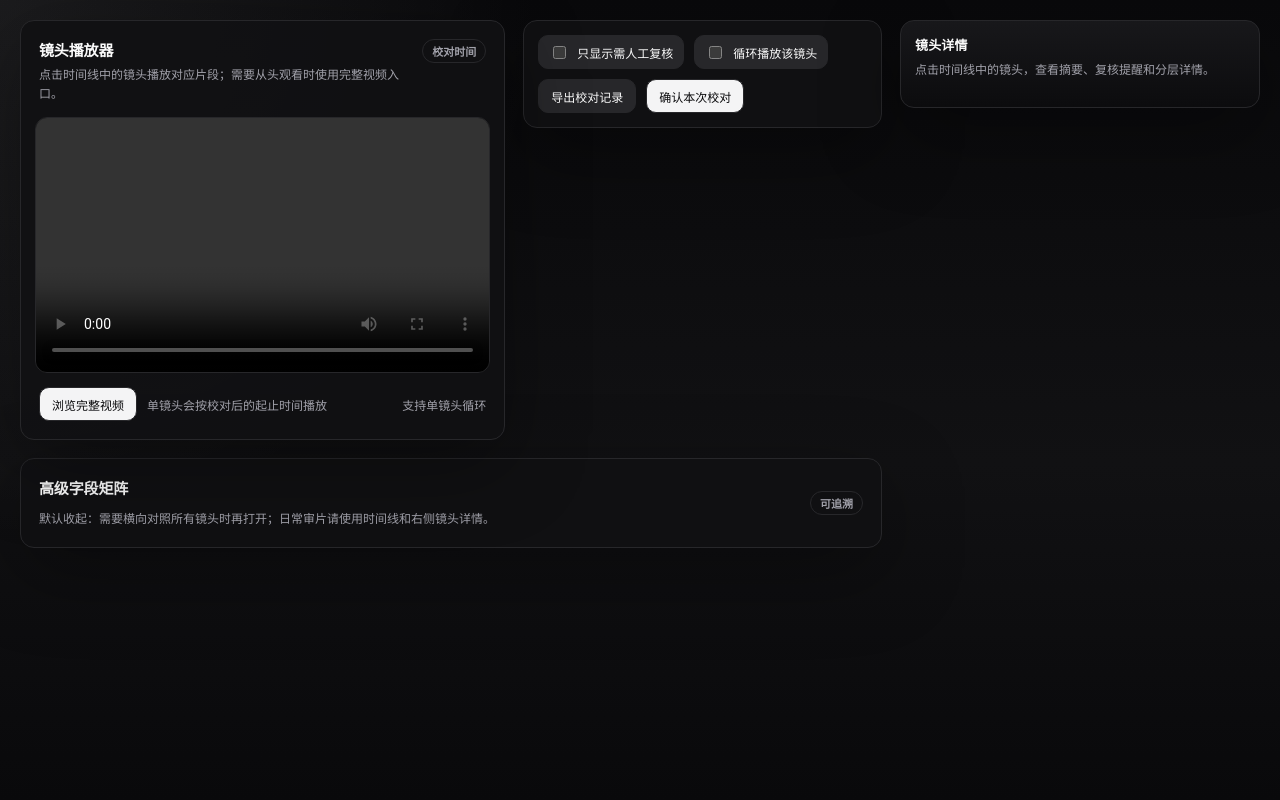
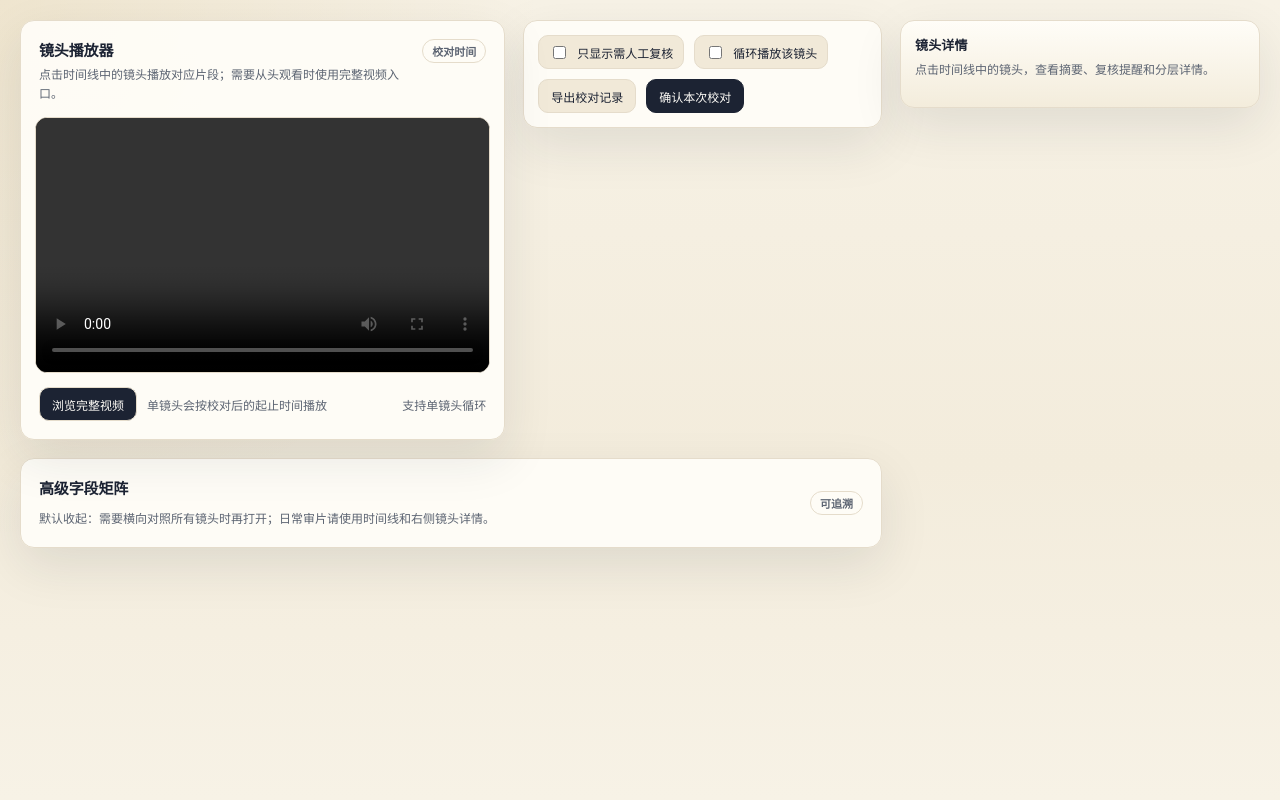
Before and after one commit to MemoBloom/MemoLoupe, a Python web app: template templates/shot-analysis.html in a window 1280 px wide. Run offline with Jinja, Linux system fonts and the light colour scheme; the template is opened without the code that fills it, so the values that code supplies are empty.

Commit message:
feat(render): shot 工作台暖纸浅色品牌主题

```diff
--- a/templates/shot-analysis.html
+++ b/templates/shot-analysis.html
@@ -6,35 +6,37 @@
 <title>MemoLoupe 镜头拉片校对台</title>
 <style>
   :root {
-    color-scheme: dark;
-    --background: #09090b;
-    --foreground: #fafafa;
-    --card: #111113;
-    --card-foreground: #fafafa;
-    --popover: #18181b;
-    --popover-foreground: #fafafa;
-    --primary: #f4f4f5;
-    --primary-foreground: #09090b;
-    --secondary: #27272a;
-    --secondary-foreground: #fafafa;
-    --muted: #27272a;
-    --muted-foreground: #a1a1aa;
-    --accent: #27272a;
-    --accent-foreground: #fafafa;
-    --destructive: #fb7185;
-    --warning: #fbbf24;
-    --success: #86efac;
-    --warning-border: rgba(251, 191, 36, 0.38);
-    --warning-bg: rgba(251, 191, 36, 0.10);
-    --success-border: rgba(134, 239, 172, 0.30);
-    --success-bg: rgba(134, 239, 172, 0.10);
-    --destructive-border: rgba(251, 113, 133, 0.35);
-    --purple-border: rgba(192, 132, 252, 0.38);
-    --border: #27272a;
-    --input: #3f3f46;
-    --ring: #a1a1aa;
+    color-scheme: light;
+    --background: #f7f2e6;
+    --foreground: #1c2333;
+    --card: #fffdf8;
+    --card-foreground: #1c2333;
+    --popover: #fffdf8;
+    --popover-foreground: #1c2333;
+    --primary: #1c2333;
+    --primary-foreground: #fffdf8;
+    --secondary: #f1e9d8;
+    --secondary-foreground: #1c2333;
+    --muted: #f1e9d8;
+    --muted-foreground: #5c6472;
+    --accent: #f0e6cf;
+    --accent-foreground: #1c2333;
+    --brand: #a57100;
+    --brand-foreground: #fffdf8;
+    --destructive: #b3354a;
+    --warning: #92610a;
+    --success: #2f7d43;
+    --warning-border: rgba(146, 97, 10, 0.35);
+    --warning-bg: rgba(197, 138, 25, 0.12);
+    --success-border: rgba(47, 125, 67, 0.32);
+    --success-bg: rgba(63, 155, 91, 0.12);
+    --destructive-border: rgba(179, 53, 74, 0.32);
+    --purple-border: rgba(124, 82, 189, 0.35);
+    --border: #e5dccb;
+    --input: #d8cfbd;
+    --ring: #a57100;
     --radius: 14px;
-    --shadow: 0 24px 80px rgba(0, 0, 0, 0.34);
+    --shadow: 0 18px 50px rgba(28, 35, 51, 0.10);
   }
   * { box-sizing: border-box; }
   html { background: var(--background); }
@@ -42,8 +44,8 @@
     margin: 0;
     color: var(--foreground);
     background:
-      radial-gradient(circle at top left, rgba(244, 244, 245, 0.08), transparent 34rem),
-      linear-gradient(180deg, #09090b 0%, #111113 58%, #09090b 100%);
+      radial-gradient(circle at top left, rgba(165, 113, 0, 0.10), transparent 34rem),
+      linear-gradient(180deg, #f7f2e6 0%, #f3ecdc 58%, #f7f2e6 100%);
     font-family: -apple-system, BlinkMacSystemFont, "SF Pro Text", "PingFang SC", "Helvetica Neue", sans-serif;
   }
   button, input, select { font: inherit; }
@@ -92,7 +94,7 @@
   .card {
     border: 1px solid var(--border);
     border-radius: var(--radius);
-    background: rgba(17, 17, 19, 0.92);
+    background: rgba(255, 253, 248, 0.94);
     color: var(--card-foreground);
     box-shadow: var(--shadow);
   }
@@ -293,9 +298,17 @@
     padding: 0 12px;
     font-size: 12px;
   }
-  #confirm-document {
+  #confirm-document,
+  #save-corrections {
     background: var(--primary);
     color: var(--primary-foreground);
+    border-color: var(--primary);
+  }
+  #confirm-document:hover:not(:disabled),
+  #save-corrections:hover:not(:disabled) {
+    background: var(--primary);
+    color: var(--primary-foreground);
+    filter: brightness(1.12);
   }
   #pending-indicator {
     min-height: 18px;
@@ -689,7 +704,7 @@
     border: 1px solid var(--border);
     border-radius: var(--radius);
     background:
-      linear-gradient(180deg, rgba(24, 24, 27, 0.98), rgba(12, 12, 14, 0.98));
+      linear-gradient(180deg, rgba(255, 253, 248, 0.98), rgba(243, 236, 220, 0.98));
     color: var(--popover-foreground);
     box-shadow: var(--shadow);
     padding: 14px;
```
Also changed, not shown: other parts of templates/shot-analysis.html (+46 -40 lines), tests/unit/test_shot_html.py (+11 -0 lines).
